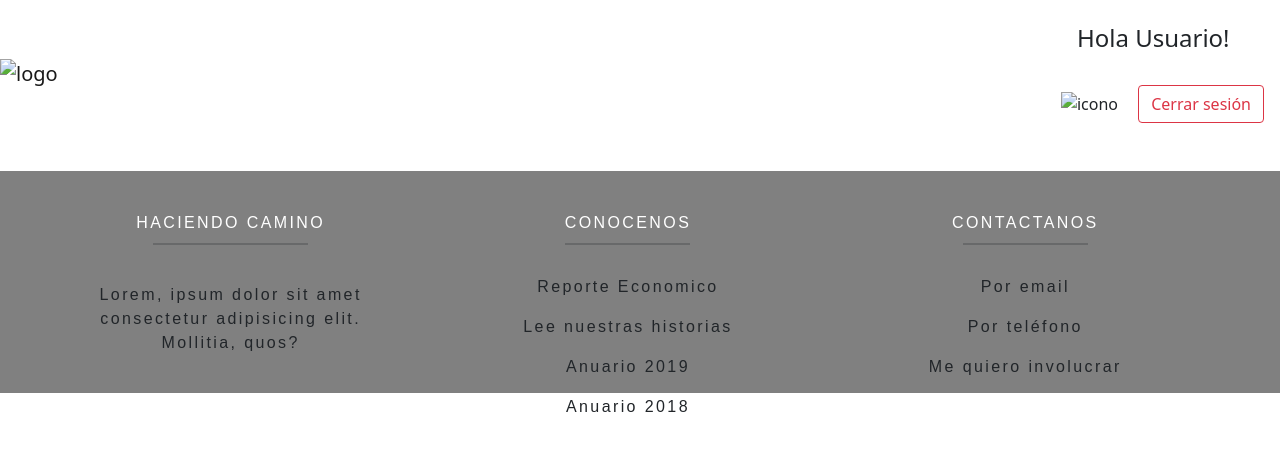
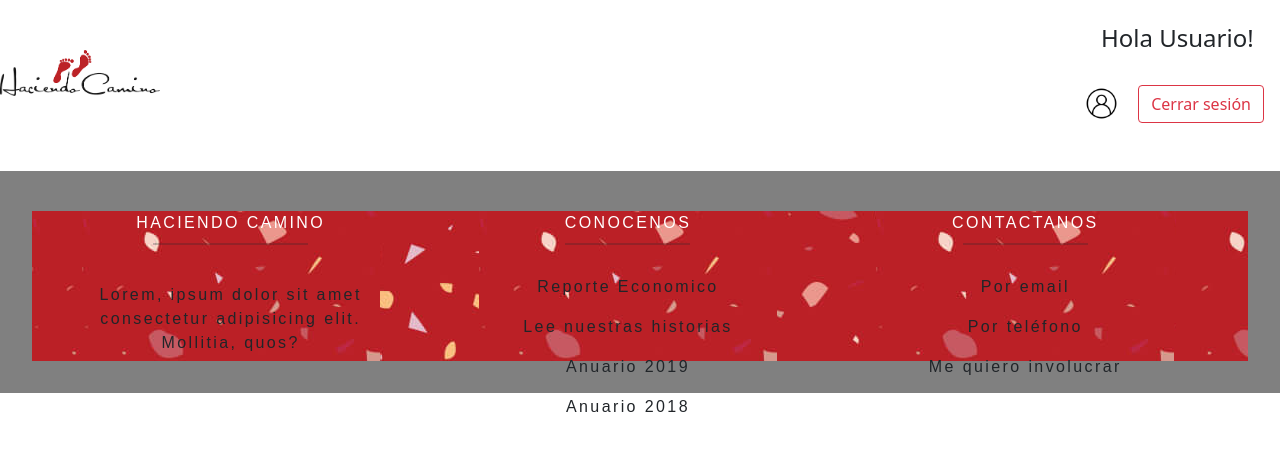
Before and after one commit to buenoaires21/team-4, a plain HTML site: page front/proyecto.html in a window 1280 px wide. Drawn offline with nearby package versions, Linux system fonts and the light colour scheme.

Commit message:
imagen puesta

```diff
--- a/front/css/style.css
+++ b/front/css/style.css
@@ -24,7 +24,7 @@
 div{
     height: 150px;
     width: 100%;
-    background-image: url("banner_rojo.jpeg");
+    background-image: url("../img/banner_rojo.jpeg");
 }
 
 .contenedor{
--- a/front/proyecto.html
+++ b/front/proyecto.html
@@ -12,14 +12,14 @@
 <body>
     <nav class="navbar navbar-light" style="background-color: #FFFFFF;">
       <a class="navbar-brand" href="#">
-        <img src="logo2.png" width="160" height="46" alt="logo">
+        <img src="img/logo2.png" width="160" height="46" alt="logo">
       </a>
       <form class="form-inline">
         <h4 class="contenedor"> Hola Usuario!</h4>
-        <img src="user_icon.png"  width="33" height="33" alt="icono">
+        <img src="img/user_icon.png"  width="33" height="33" alt="icono">
         <button type="button" class="contenedor btn btn-outline-danger">Cerrar sesión</button>
       </form>
-  </nav>
+    </nav>
 
     <footer class="footer">
 
```
